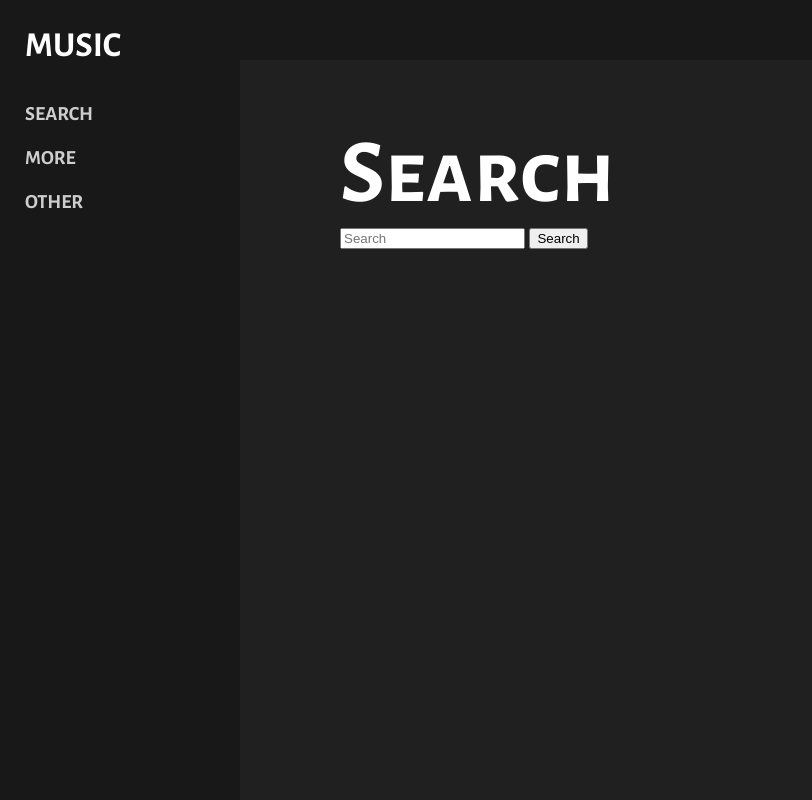
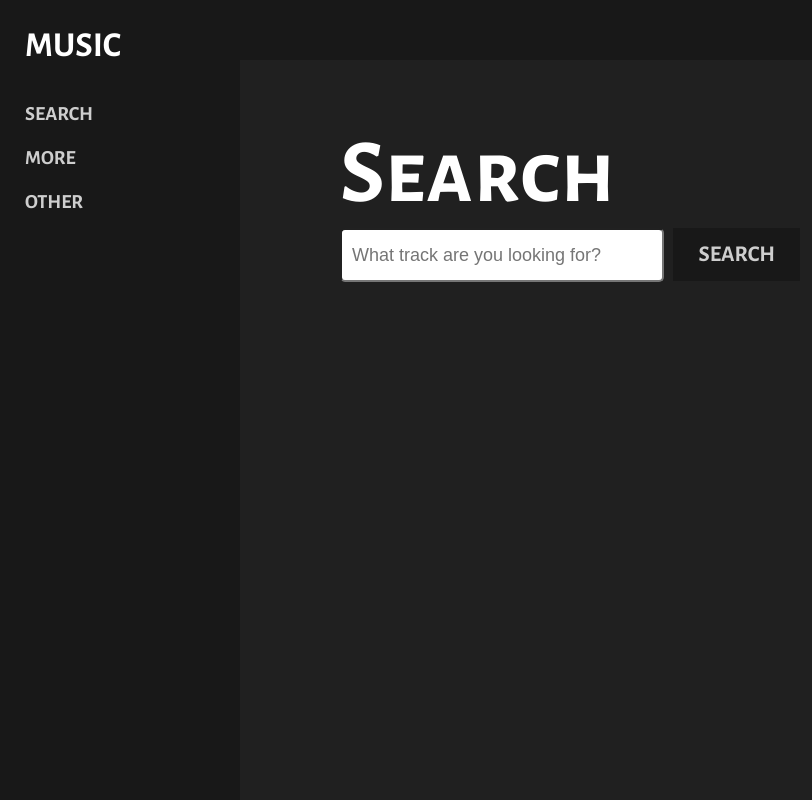
Before and after one commit to kwon514/MusicApp, a Flask app: page /search in a window 1280 px wide. Shown: the whole page, without its empty margins (0-812 px from the left). Run offline with Flask 2, Linux system fonts and the light colour scheme; parts of the project's set-up code (start-up, migrations or seed data) failed here and were passed over.

Commit message:
refined search input styling

```diff
--- a/music/search/search.py
+++ b/music/search/search.py
@@ -5,7 +5,6 @@ from flask import Blueprint, render_template, request, redirect, url_for, sessio
 
 search_blueprint = Blueprint(
     'search_bp', __name__)
-
 
 
 @search_blueprint.route('/search', methods=['GET'])
@@ -16,14 +15,10 @@ def search():
 @search_blueprint.route('/search_tracks', methods=['GET'])
 def search_tracks():
     target_track = request.args.get('target_track')
-    if target_track is "":
+    if target_track == "":
         return redirect(url_for('search_bp.search'))
 
     matching_tracks = services.get_tracks(target_track, repo.repo_instance)
-    for track in matching_tracks:
-        print(track.title)
-        print(track.artist.full_name)
-        print(track.album.title)
 
     if len(matching_tracks) > 0:
         return render_template('search/search_tracks.html', matching_tracks=matching_tracks)
--- a/music/static/css/main.css
+++ b/music/static/css/main.css
@@ -82,7 +82,7 @@
     position: relative;
 }
 
-#main a {
+.btn-main {
     font-size: 22.5px;
     font-family: Alegreya Sans SC, sans-serif;
     text-decoration: none;
@@ -93,7 +93,7 @@
     text-transform: uppercase;
 }
 
-#main a:hover {
+.btn-main:hover {
     color: white;
     background-color: rgb(26, 26, 26);
 }
@@ -102,6 +102,19 @@
 
 #search {
     margin: 0 80px;
+}
+
+.input-box {
+    padding: 10px;
+    border-radius: 5px;
+    width: 300px;
+    height: 30px;
+    font-size: 18px;
+}
+
+.input-button {
+    cursor: pointer;
+    border: 0;
 }
 
 .result-table {
--- a/music/templates/home/home.html
+++ b/music/templates/home/home.html
@@ -3,7 +3,7 @@
     <main id="main">
         <h1 class="header-text">Explore a new world of music.</h1>
         <h2>Begin your journey now.</h2>
-        <a href="{{ url_for('home_bp.home')}}">Register</a>
-        <a href="{{ url_for('home_bp.home')}}">Login</a>
+        <a class="btn-main" href="{{ url_for('home_bp.home')}}">Register</a>
+        <a class="btn-main" href="{{ url_for('home_bp.home')}}">Login</a>
     </main>
 {% endblock content %}
--- a/music/templates/search/search.html
+++ b/music/templates/search/search.html
@@ -4,10 +4,10 @@
         <h1 class="header-text">Search</h1>
         <form action="{{ url_for('search_bp.search_tracks') }}">
             <input type="text"
-                   id="target_track"
+                   class="input-box"
                    name="target_track"
-                   placeholder="Search">
-            <button type="submit">Search</button>
+                   placeholder="What track are you looking for?">
+            <button class="btn-main input-button" type="submit">Search</button>
         </form>
     </main>
 {% endblock content %}
--- a/music/templates/search/search_tracks.html
+++ b/music/templates/search/search_tracks.html
@@ -8,6 +8,7 @@
                     <th>Track Name</th>
                     <th>Artist</th>
                     <th>Album</th>
+                    <th>Duration</th>
                 </tr>
             </thead>
             <tbody>
@@ -16,6 +17,7 @@
                         <td>{{ track.title }}</td>
                         <td>{{ track.artist.full_name }}</td>
                         <td>{{ track.album.title }}</td>
+                        <td>{{ track.track_duration }}</td>
                     </tr>
                 {% endfor %}
             </tbody>
```
Also changed, not shown: music/templates/simple_track.html (deleted, +0 -15 lines).
